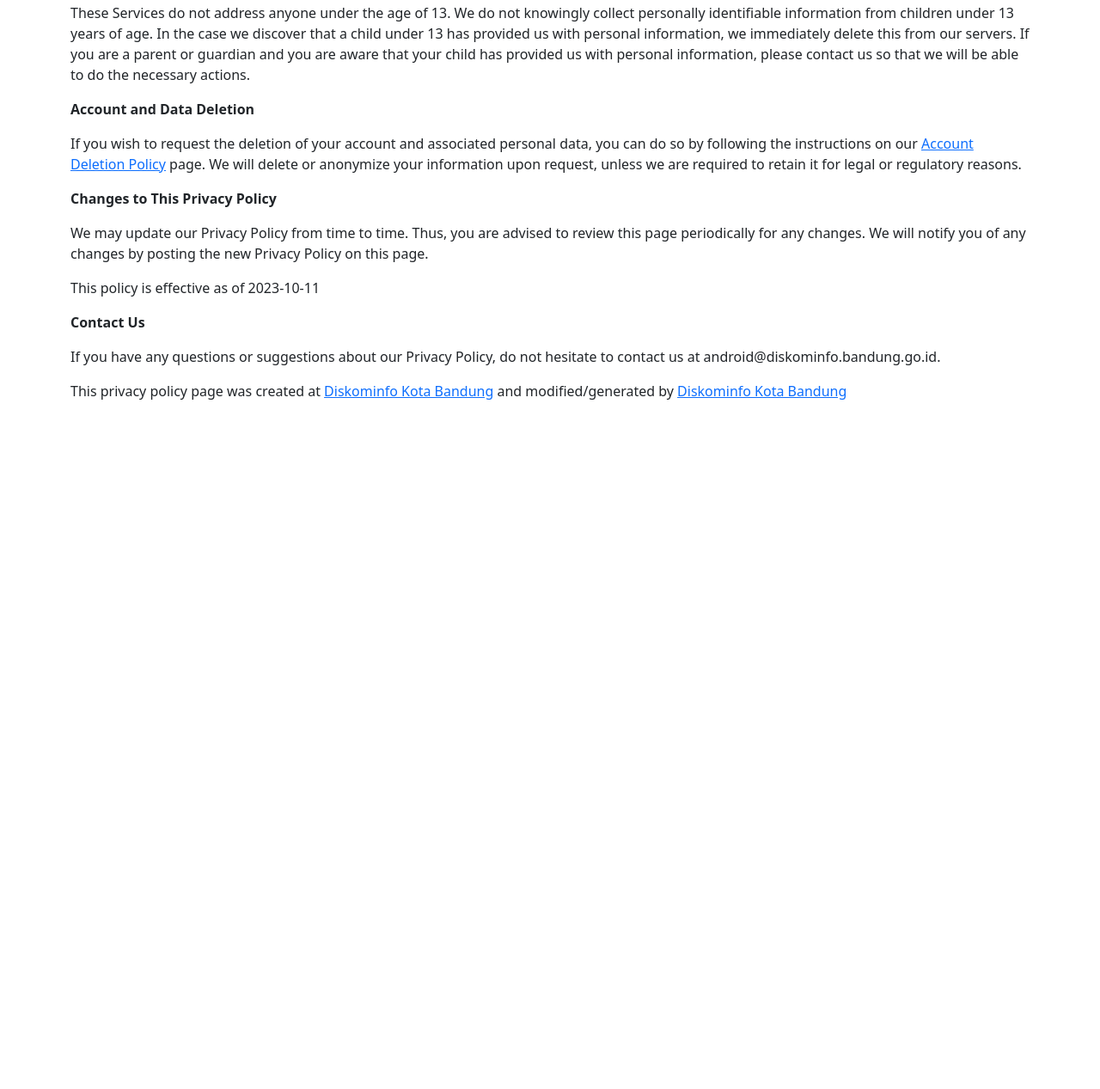
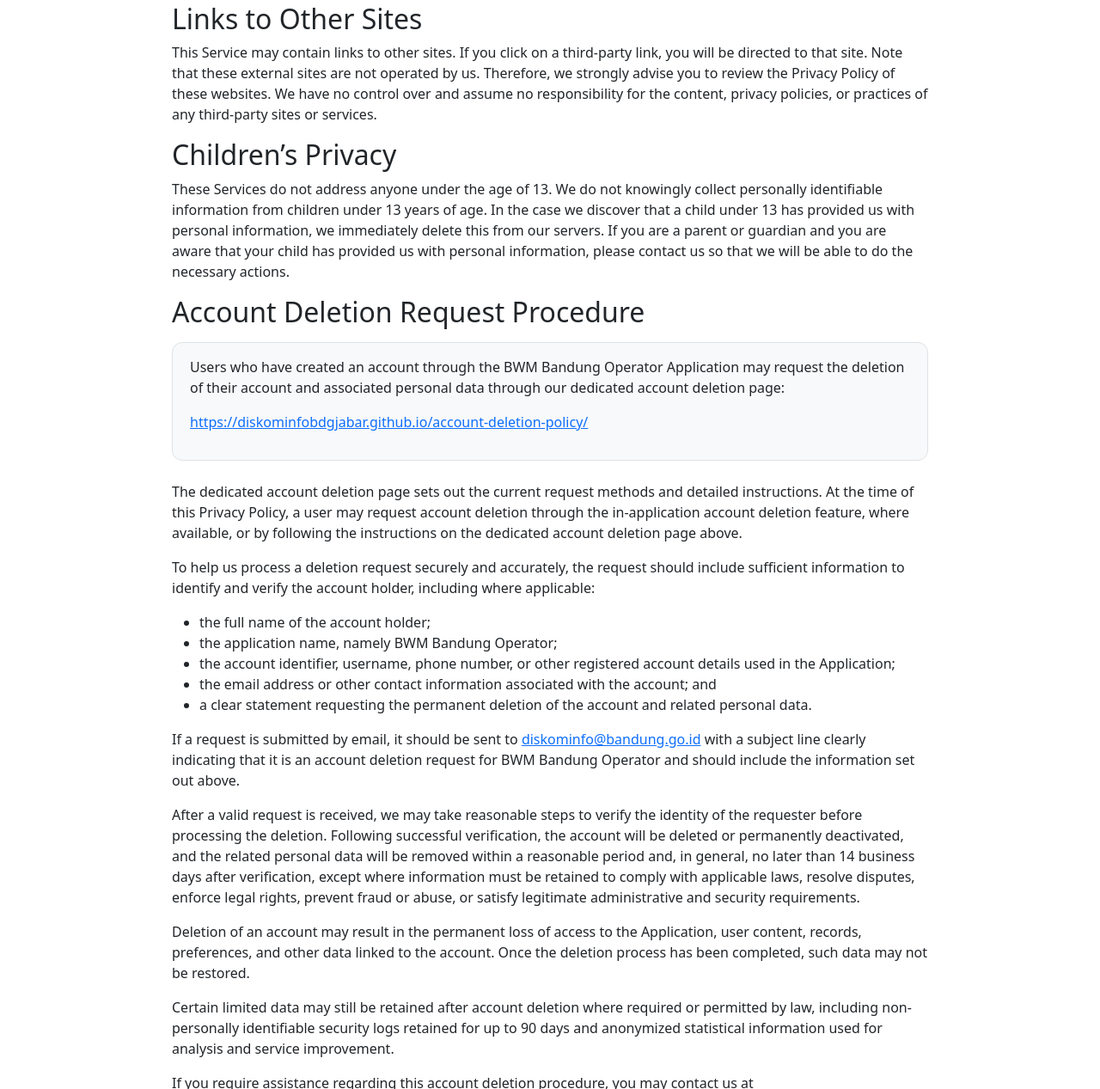
Before and after one commit to diskominfobdgjabar/privacy-policy-bwmoperator, a plain HTML site: page index.html in a window 1280 px wide. Shown: the part 1533-2800 px from the top of the page at 86% size. Before the commit the page ends 2032 px from the top, so only its background shows below. Drawn offline with nearby package versions, Linux system fonts and the light colour scheme.

Commit message:
style: enhance privacy policy layout and readability with updated styles and structure

```diff
--- a/index.html
+++ b/index.html
@@ -1,4 +1,4 @@
-<!DOCTYPE html>
+<!doctype html>
 <html>
   <head>
     <meta charset="utf-8" />
@@ -7,7 +7,32 @@
     <style>
       body {
         font-family: "Helvetica Neue", Helvetica, Arial, sans-serif;
-        padding: 1em;
+        padding: 1.5em 1em 3em;
+        line-height: 1.65;
+      }
+
+      .policy-wrapper {
+        max-width: 880px;
+        margin: 0 auto;
+      }
+
+      h1 {
+        font-size: 2rem;
+        margin-bottom: 1rem;
+      }
+
+      h2 {
+        font-size: 1.15rem;
+        margin-top: 2rem;
+        margin-bottom: 0.75rem;
+      }
+
+      .notice-box {
+        background-color: #f8f9fa;
+        border: 1px solid #dee2e6;
+        border-radius: 0.75rem;
+        padding: 1rem 1.25rem;
+        margin: 1rem 0 1.5rem;
       }
     </style>
     <link
@@ -23,46 +48,48 @@
     ></script>
   </head>
   <body class="container">
-    <strong>Privacy Policy BWM Bandung Operator</strong>
+    <main class="policy-wrapper">
+      <h1>Privacy Policy BWM Bandung Operator</h1>
       <p>
-      Diskominfo Kota Bandung built the BWM Bandung Operator app as a Free app.
-      This SERVICE is provided by Diskominfo Kota Bandung at no cost and is
-      intended for use as is.
+        Diskominfo Kota Bandung built the BWM Bandung Operator app as a Free
+        app. This SERVICE is provided by Diskominfo Kota Bandung at no cost and
+        is intended for use as is.
       </p>
       <p>
         This page is used to inform visitors regarding our policies with the
-      collection, use, and disclosure of Personal Information if anyone decided
-      to use our Service.
+        collection, use, and disclosure of Personal Information if anyone
+        decided to use our Service.
       </p>
       <p>
-      If you choose to use our Service, then you agree to the collection and use
-      of information in relation to this policy. The Personal Information that we
-      collect is used for providing and improving the Service. We will not use or
-      share your information with anyone except as described in this Privacy
-      Policy.
+        If you choose to use our Service, then you agree to the collection and
+        use of information in relation to this policy. The Personal Information
+        that we collect is used for providing and improving the Service. We will
+        not use or share your information with anyone except as described in
+        this Privacy Policy.
       </p>
       <p>
         The terms used in this Privacy Policy have the same meanings as in our
-      Terms and Conditions, which are accessible at BWM Bandung Operator unless
-      otherwise defined in this Privacy Policy.
+        Terms and Conditions, which are accessible at BWM Bandung Operator
+        unless otherwise defined in this Privacy Policy.
       </p>
-    <p><strong>Information Collection and Use</strong></p>
+      <h2>Information Collection and Use</h2>
       <p>
         For a better experience, while using our Service, we may require you to
-      provide us with certain personally identifiable information, such as Name,
-      Email, and Phone Number upon registration, as well as requiring device
-      permissions including but not limited to Internet, Network Access, and
-      Photo Gallery. The information that we collect will be securely retained
-      by us to provide and improve the Service, as described in this Privacy Policy.
+        provide us with certain personally identifiable information, such as
+        Name, Email, and Phone Number upon registration, as well as requiring
+        device permissions including but not limited to Internet, Network
+        Access, and Photo Gallery. The information that we collect will be
+        securely retained by us to provide and improve the Service, as described
+        in this Privacy Policy.
       </p>
       <div>
         <p>
-        The app does use third-party services that may collect information used
-        to identify you.
+          The app does use third-party services that may collect information
+          used to identify you.
         </p>
         <p>
-        Link to the privacy policy of third-party service providers used by the
-        app
+          Link to the privacy policy of third-party service providers used by
+          the app
         </p>
         <ul>
           <li>
@@ -111,7 +138,7 @@
           <!----><!----><!----><!----><!---->
         </ul>
       </div>
-    <p><strong>Log Data</strong></p>
+      <h2>Log Data</h2>
       <p>
         We want to inform you that whenever you use our Service, in a case of an
         error in the app we collect data and information (through third-party
@@ -121,21 +148,21 @@
         utilizing our Service, the time and date of your use of the Service, and
         other statistics.
       </p>
-    <p><strong>Cookies</strong></p>
+      <h2>Cookies</h2>
       <p>
         Cookies are files with a small amount of data that are commonly used as
         anonymous unique identifiers. These are sent to your browser from the
         websites that you visit and are stored on your device's internal memory.
       </p>
       <p>
-      This Service does not use these “cookies” explicitly. However, the app may
-      use third-party code and libraries that use “cookies” to collect
+        This Service does not use these “cookies” explicitly. However, the app
+        may use third-party code and libraries that use “cookies” to collect
         information and improve their services. You have the option to either
         accept or refuse these cookies and know when a cookie is being sent to
         your device. If you choose to refuse our cookies, you may not be able to
         use some portions of this Service.
       </p>
-    <p><strong>Service Providers</strong></p>
+      <h2>Service Providers</h2>
       <p>
         We may employ third-party companies and individuals due to the following
         reasons:
@@ -152,53 +179,131 @@
         assigned to them on our behalf. However, they are obligated not to
         disclose or use the information for any other purpose.
       </p>
-    <p><strong>Security</strong></p>
+      <h2>Security</h2>
       <p>
-      We value your trust in providing us your Personal Information, thus we are
-      striving to use commercially acceptable means of protecting it. But
+        We value your trust in providing us your Personal Information, thus we
+        are striving to use commercially acceptable means of protecting it. But
         remember that no method of transmission over the internet, or method of
-      electronic storage is 100% secure and reliable, and we cannot guarantee its
-      absolute security.
+        electronic storage is 100% secure and reliable, and we cannot guarantee
+        its absolute security.
       </p>
-    <p><strong>Links to Other Sites</strong></p>
+      <h2>Links to Other Sites</h2>
       <p>
         This Service may contain links to other sites. If you click on a
         third-party link, you will be directed to that site. Note that these
-      external sites are not operated by us. Therefore, we strongly advise you to
-      review the Privacy Policy of these websites. We have no control over and
-      assume no responsibility for the content, privacy policies, or practices
-      of any third-party sites or services.
+        external sites are not operated by us. Therefore, we strongly advise you
+        to review the Privacy Policy of these websites. We have no control over
+        and assume no responsibility for the content, privacy policies, or
+        practices of any third-party sites or services.
       </p>
-    <p><strong>Children’s Privacy</strong></p>
+      <h2>Children’s Privacy</h2>
       <div>
         <p>
           These Services do not address anyone under the age of 13. We do not
           knowingly collect personally identifiable information from children
-        under 13 years of age. In the case we discover that a child under 13 has
-        provided us with personal information, we immediately delete this from
-        our servers. If you are a parent or guardian and you are aware that your
-        child has provided us with personal information, please contact us so
-        that we will be able to do the necessary actions.
+          under 13 years of age. In the case we discover that a child under 13
+          has provided us with personal information, we immediately delete this
+          from our servers. If you are a parent or guardian and you are aware
+          that your child has provided us with personal information, please
+          contact us so that we will be able to do the necessary actions.
         </p>
       </div>
-    <p><strong>Account and Data Deletion</strong></p>
+      <h2>Account Deletion Request Procedure</h2>
+      <div class="notice-box">
         <p>
-      If you wish to request the deletion of your account and associated personal data, you can do so by following the instructions on our
-      <a href="https://diskominfobdgjabar.github.io/account-deletion-policy/" target="_blank" rel="noopener noreferrer">Account Deletion Policy</a> page.
-      We will delete or anonymize your information upon request, unless we are required to retain it for legal or regulatory reasons.
+          Users who have created an account through the BWM Bandung Operator
+          Application may request the deletion of their account and associated
+          personal data through our dedicated account deletion page:
+        </p>
+        <p>
+          <a
+            href="https://diskominfobdgjabar.github.io/account-deletion-policy/"
+            target="_blank"
+            rel="noopener noreferrer"
+            >https://diskominfobdgjabar.github.io/account-deletion-policy/</a
+          >
+        </p>
+      </div>
+      <p>
+        The dedicated account deletion page sets out the current request methods
+        and detailed instructions. At the time of this Privacy Policy, a user
+        may request account deletion through the in-application account deletion
+        feature, where available, or by following the instructions on the
+        dedicated account deletion page above.
+      </p>
+      <p>
+        To help us process a deletion request securely and accurately, the
+        request should include sufficient information to identify and verify the
+        account holder, including where applicable:
+      </p>
+      <ul>
+        <li>the full name of the account holder;</li>
+        <li>the application name, namely BWM Bandung Operator;</li>
+        <li>
+          the account identifier, username, phone number, or other registered
+          account details used in the Application;
+        </li>
+        <li>
+          the email address or other contact information associated with the
+          account; and
+        </li>
+        <li>
+          a clear statement requesting the permanent deletion of the account and
+          related personal data.
+        </li>
+      </ul>
+      <p>
+        If a request is submitted by email, it should be sent to
+        <a href="mailto:diskominfo@bandung.go.id">diskominfo@bandung.go.id</a>
+        with a subject line clearly indicating that it is an account deletion
+        request for BWM Bandung Operator and should include the information set
+        out above.
+      </p>
+      <p>
+        After a valid request is received, we may take reasonable steps to
+        verify the identity of the requester before processing the deletion.
+        Following successful verification, the account will be deleted or
+        permanently deactivated, and the related personal data will be removed
+        within a reasonable period and, in general, no later than 14 business
+        days after verification, except where information must be retained to
+        comply with applicable laws, resolve disputes, enforce legal rights,
+        prevent fraud or abuse, or satisfy legitimate administrative and
+        security requirements.
+      </p>
+      <p>
+        Deletion of an account may result in the permanent loss of access to the
+        Application, user content, records, preferences, and other data linked
+        to the account. Once the deletion process has been completed, such data
+        may not be restored.
+      </p>
+      <p>
+        Certain limited data may still be retained after account deletion where
+        required or permitted by law, including non-personally identifiable
+        security logs retained for up to 90 days and anonymized statistical
+        information used for analysis and service improvement.
+      </p>
+      <p>
+        If you require assistance regarding this account deletion procedure, you
+        may contact us at
+        <a href="mailto:android@diskominfo.bandung.go.id"
+          >android@diskominfo.bandung.go.id</a
+        >.
       </p>
 
-    <p><strong>Changes to This Privacy Policy</strong></p>
+      <h2>Changes to This Privacy Policy</h2>
       <p>
-      We may update our Privacy Policy from time to time. Thus, you are advised
-      to review this page periodically for any changes. We will notify you of any
-      changes by posting the new Privacy Policy on this page.
+        We may update our Privacy Policy from time to time. Thus, you are
+        advised to review this page periodically for any changes. We will notify
+        you of any changes by posting the new Privacy Policy on this page.
       </p>
-    <p>This policy is effective as of 2023-10-11</p>
-    <p><strong>Contact Us</strong></p>
+      <p>This policy is effective as of 2026-05-18</p>
+      <h2>Contact Us</h2>
       <p>
-      If you have any questions or suggestions about our Privacy Policy, do not
-      hesitate to contact us at android@diskominfo.bandung.go.id.
+        If you have any questions or suggestions about our Privacy Policy, do
+        not hesitate to contact us at
+        <a href="mailto:android@diskominfo.bandung.go.id"
+          >android@diskominfo.bandung.go.id</a
+        >.
       </p>
       <p>
         This privacy policy page was created at
@@ -216,5 +321,6 @@
           >Diskominfo Kota Bandung</a
         >
       </p>
+    </main>
   </body>
 </html>
```
Lines whose indentation alone changed are shown as unchanged.
